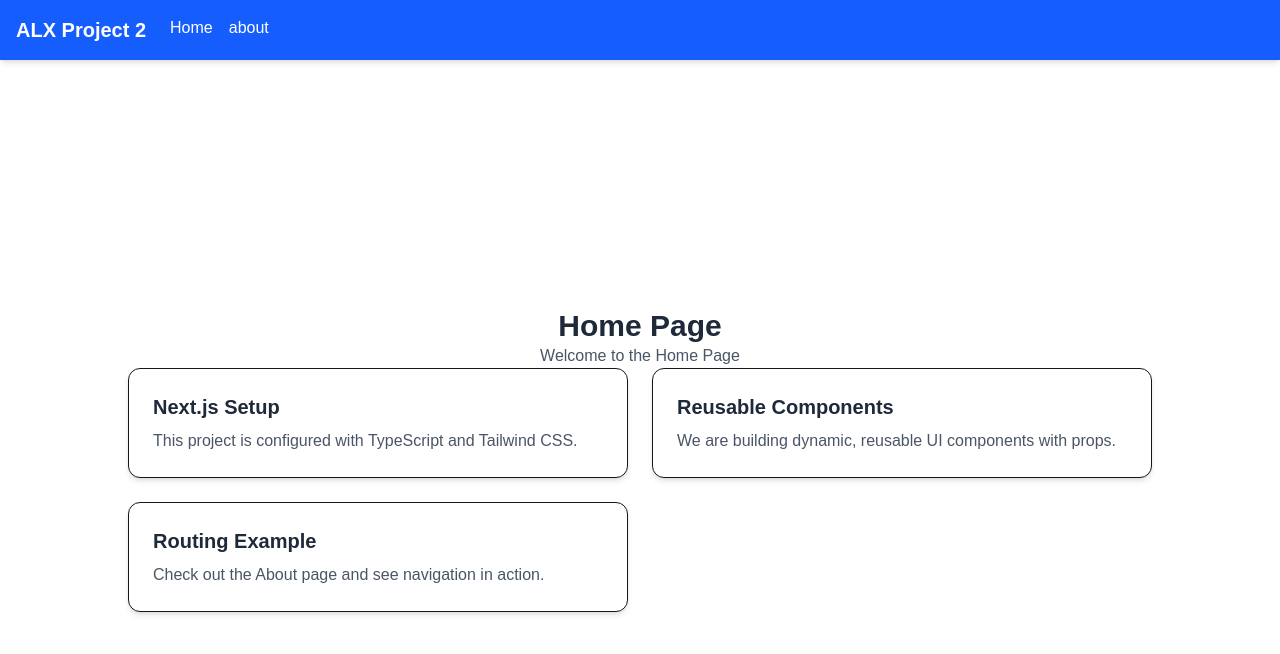
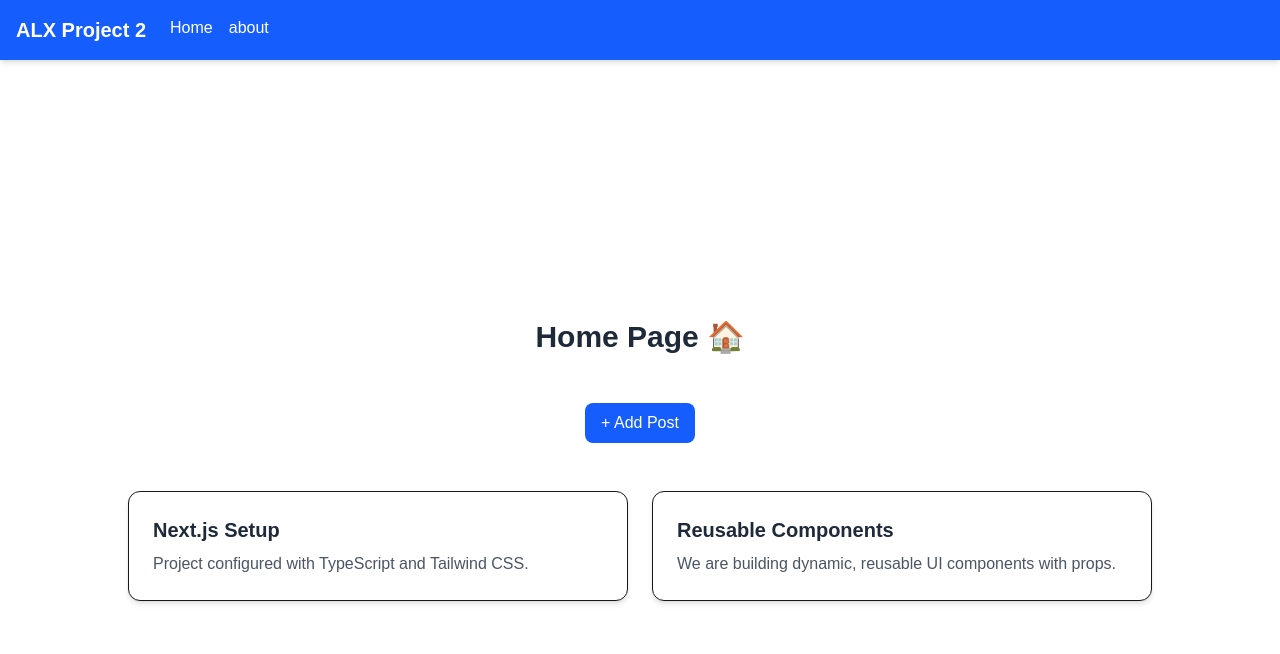
Before and after one commit to enock00/alx-project-0x02-setup, a Next.js app in the folder alx-project-0x02/: page /home in a window 1280 px wide. Shown: the top 654 px of the page. Built offline with nearby package versions, Linux system fonts and the light colour scheme.

Commit message:
Implemented a Modal Component

```diff
--- /dev/null
+++ b/alx-project-0x02/components/common/PostModal.tsx
@@ -0,0 +1,67 @@
+import React, { useState } from "react";
+
+interface PostModalProps {
+  isOpen: boolean;
+  onClose: () => void;
+  onSubmit: (post: { title: string; content: string }) => void;
+}
+
+const PostModal: React.FC<PostModalProps> = ({ isOpen, onClose, onSubmit }) => {
+  const [title, setTitle] = useState("");
+  const [content, setContent] = useState("");
+
+  if (!isOpen) return null;
+
+  const handleSubmit = (e: React.FormEvent) => {
+    e.preventDefault();
+    if (title.trim() && content.trim()) {
+      onSubmit({ title, content });
+      setTitle("");
+      setContent("");
+      onClose();
+    }
+  };
+
+  return (
+    <div className="fixed inset-0 bg-black bg-opacity-40 flex justify-center items-center z-50">
+      <div className="bg-white rounded-xl p-6 w-96 shadow-lg">
+        <h2 className="text-2xl font-semibold mb-4 text-gray-800">Add New Post</h2>
+
+        <form onSubmit={handleSubmit} className="flex flex-col gap-4">
+          <input
+            type="text"
+            placeholder="Enter title"
+            value={title}
+            onChange={(e) => setTitle(e.target.value)}
+            className="border p-2 rounded-md focus:outline-none focus:ring-2 focus:ring-blue-500"
+            required
+          />
+          <textarea
+            placeholder="Enter content"
+            value={content}
+            onChange={(e) => setContent(e.target.value)}
+            className="border p-2 rounded-md h-24 focus:outline-none focus:ring-2 focus:ring-blue-500"
+            required
+          />
+          <div className="flex justify-end gap-2">
+            <button
+              type="button"
+              onClick={onClose}
+              className="bg-gray-300 text-gray-800 px-3 py-1 rounded-md hover:bg-gray-400"
+            >
+              Cancel
+            </button>
+            <button
+              type="submit"
+              className="bg-blue-600 text-white px-3 py-1 rounded-md hover:bg-blue-700"
+            >
+              Add Post
+            </button>
+          </div>
+        </form>
+      </div>
+    </div>
+  );
+};
+
+export default PostModal;
--- a/alx-project-0x02/pages/home.tsx
+++ b/alx-project-0x02/pages/home.tsx
@@ -1,31 +1,46 @@
-import React from "react";
+import React, { useState } from "react";
 import Header from "@/components/layout/Header";
 import Card from "@/components/common/Card";
+import PostModal from "@/components/common/PostModal";
 
 const HomePage: React.FC = () => {
-    return (
-        <div>
-            <Header/>
-            <main className="flex flex-col items-center justify-center min-h-screen py-10">
-                <h1 className="text-3xl font-bold text-gray-800">Home Page</h1>
-                <p className="text-gray-600 ,mt-4">Welcome to the Home Page </p>
-                <div className="grid grid-cols-1 md:grid-cols-2 gap-6 w-4/5">
-                <Card
-            title="Next.js Setup"
-            content="This project is configured with TypeScript and Tailwind CSS."
-            />
-            <Card
-            title="Reusable Components"
-            content="We are building dynamic, reusable UI components with props."
-            />
-            <Card
-            title="Routing Example"
-            content="Check out the About page and see navigation in action."
-            />
-            </div>
-            </main>
+  const [isModalOpen, setIsModalOpen] = useState(false);
+  const [posts, setPosts] = useState([
+    { title: "Next.js Setup", content: "Project configured with TypeScript and Tailwind CSS." },
+    { title: "Reusable Components", content: "We are building dynamic, reusable UI components with props." },
+  ]);
+
+  const handleAddPost = (newPost: { title: string; content: string }) => {
+    setPosts([...posts, newPost]);
+  };
+
+  return (
+    <div>
+      <Header />
+      <main className="flex flex-col items-center justify-center min-h-screen py-10 gap-6">
+        <h1 className="text-3xl font-bold text-gray-800 mb-6">Home Page 🏠</h1>
+
+        <button
+          onClick={() => setIsModalOpen(true)}
+          className="bg-blue-600 text-white px-4 py-2 rounded-lg hover:bg-blue-700 transition"
+        >
+          + Add Post
+        </button>
+
+        <div className="grid grid-cols-1 md:grid-cols-2 gap-6 w-4/5 mt-6">
+          {posts.map((post, index) => (
+            <Card key={index} title={post.title} content={post.content} />
+          ))}
         </div>
-    );
+      </main>
+
+      <PostModal
+        isOpen={isModalOpen}
+        onClose={() => setIsModalOpen(false)}
+        onSubmit={handleAddPost}
+      />
+    </div>
+  );
 };
 
-export default HomePage
+export default HomePage;
```
